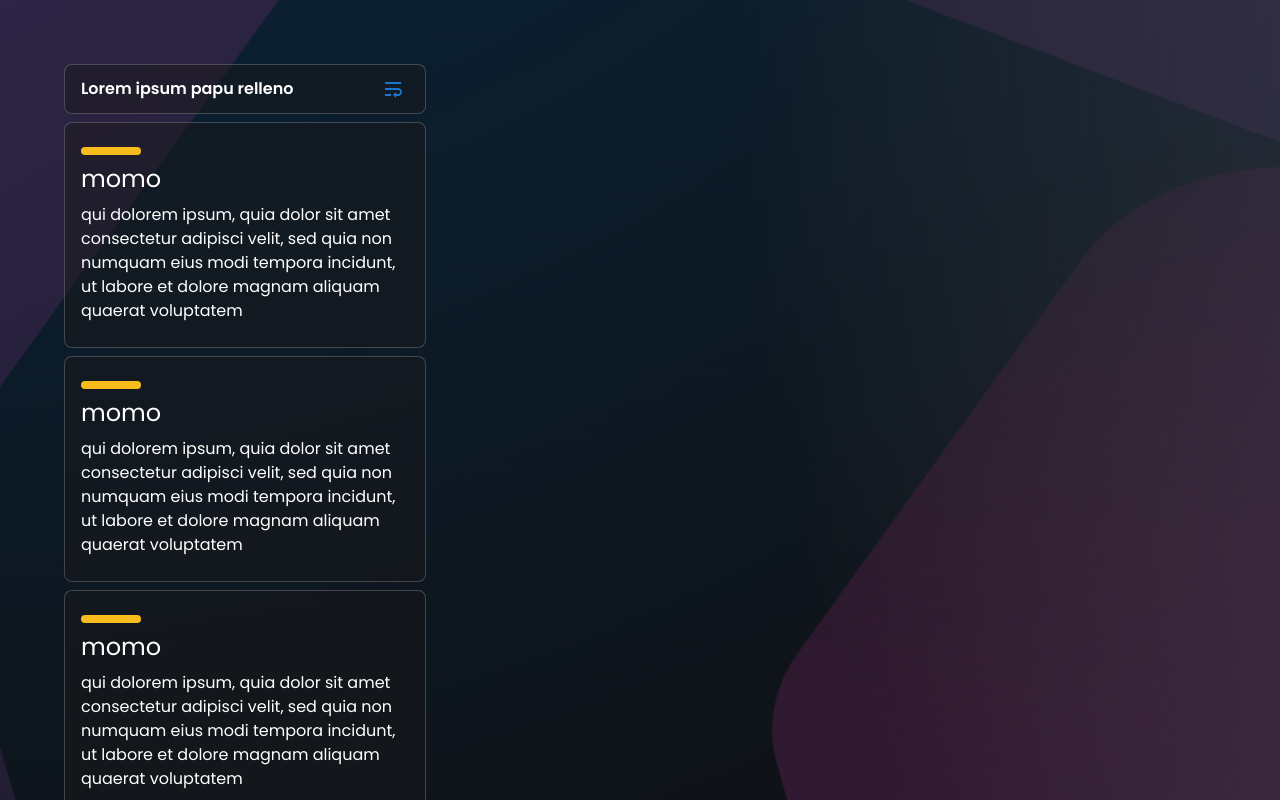
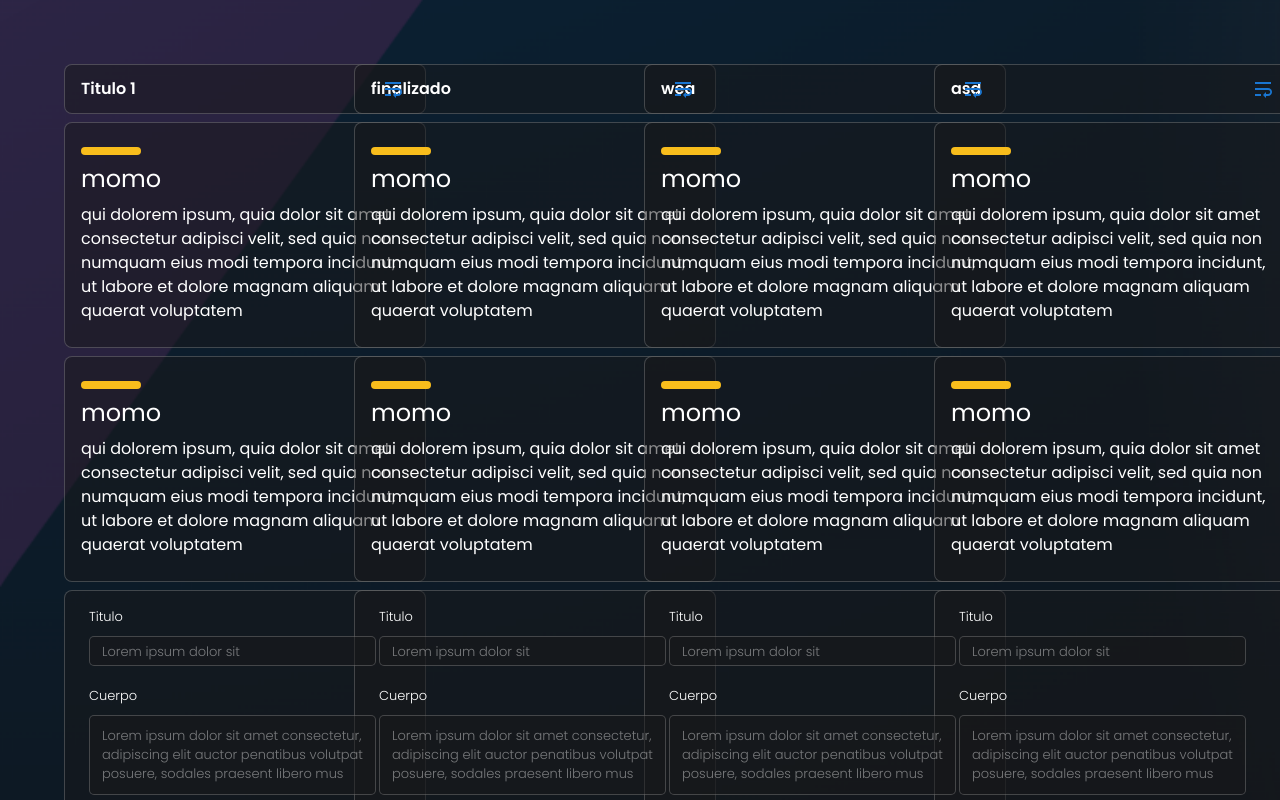
Before and after one commit to DemianAdam/Trabajo_Final_AP, a React (Vite) app: page / in a window 1280 px wide. Shown: the top 800 px of the page. Built offline with nearby package versions, Linux system fonts and the light colour scheme.

Commit message:
Implement integration between TaskList, TaskComponent, Categoria, and TaskForm

```diff
--- a/src/App.jsx
+++ b/src/App.jsx
@@ -4,16 +4,19 @@ import Grid from "@mui/material/Grid";
 import Categoria from "./components/categoria";
 import TaskComponent from "./components/task.component";
 import TaskForm from "./components/TaskForm";
+import TaskList from "./components/TaskList";
+import { useState } from "react";
+import { flexbox } from '@mui/system';
+
 
 function App() {
   // Const para crear el array vacio que contendra las notas
-  const arrayList = () => {
-    const [notas, setNotas] = useState([])
-  }
+  const [notas, setNotas] = useState([]);
+
 
   // Const que agrega las 'newNota' dentro del arrayList, actualizandolo con cada nota agregada
   const addNota = (newNota) => {
-    setNotas([...notas, newNota])
+    setNotas([...notas, newNota]);
   }
 
   //un ejmplo de conjunto de listas y notas
@@ -21,7 +24,7 @@ function App() {
   const tasksList = [
     {
       id: "0",
-      title: "pruebas",
+      title: "Titulo 1",
       tasks: [
         {
           id: 0,
@@ -55,6 +58,60 @@ function App() {
         },
       ],
     },
+    {
+      id: "2",
+      title: "wea",
+      tasks: [
+        {
+          id: 0,
+          title: "momo",
+          body: "qui dolorem ipsum, quia dolor sit amet consectetur adipisci velit, sed quia non numquam eius modi tempora incidunt, ut labore et dolore magnam aliquam quaerat voluptatem",
+          label: "#F8BD1C",
+        },
+        {
+          id: 1,
+          title: "momo",
+          body: "qui dolorem ipsum, quia dolor sit amet consectetur adipisci velit, sed quia non numquam eius modi tempora incidunt, ut labore et dolore magnam aliquam quaerat voluptatem",
+          label: "#F8BD1C",
+        },
+      ],
+    },
+    {
+      id: "3",
+      title: "asd",
+      tasks: [
+        {
+          id: 0,
+          title: "momo",
+          body: "qui dolorem ipsum, quia dolor sit amet consectetur adipisci velit, sed quia non numquam eius modi tempora incidunt, ut labore et dolore magnam aliquam quaerat voluptatem",
+          label: "#F8BD1C",
+        },
+        {
+          id: 1,
+          title: "momo",
+          body: "qui dolorem ipsum, quia dolor sit amet consectetur adipisci velit, sed quia non numquam eius modi tempora incidunt, ut labore et dolore magnam aliquam quaerat voluptatem",
+          label: "#F8BD1C",
+        },
+      ],
+    },
+    {
+      id: "4",
+      title: "aaa",
+      tasks: [
+        {
+          id: 0,
+          title: "momo",
+          body: "qui dolorem ipsum, quia dolor sit amet consectetur adipisci velit, sed quia non numquam eius modi tempora incidunt, ut labore et dolore magnam aliquam quaerat voluptatem",
+          label: "#F8BD1C",
+        },
+        {
+          id: 1,
+          title: "momo",
+          body: "qui dolorem ipsum, quia dolor sit amet consectetur adipisci velit, sed quia non numquam eius modi tempora incidunt, ut labore et dolore magnam aliquam quaerat voluptatem",
+          label: "#F8BD1C",
+        },
+      ],
+    },
   ];
 
   //un ejmplo de uso de la nota
@@ -67,23 +124,16 @@ function App() {
 
   return (
     <>
-      <Box sx={{ flexGrow: 1 }}>
-        <Grid container spacing={1}>
-          <Grid item xs={12}>
-            <Categoria></Categoria>
-          </Grid>
-          <Grid item xs={12}>
-            <TaskComponent taskData={taskData} />
-          </Grid>
-          <Grid item xs={12}>
-            <TaskComponent taskData={taskData} />
-          </Grid>
-          <Grid item xs={12}>
-            <TaskComponent taskData={taskData} />
-          </Grid>
-        </Grid>
-      </Box>
-      <TaskForm />
+      <Grid container spacing={1} justifyContent="flex-start">
+        {
+          tasksList.map((taskList) => (
+            <Grid item xs={12} sm={6} md={4} lg={3} key={taskList.id}>
+              <TaskList taskListData={taskList} />
+            </Grid>
+          ))
+        }
+      </Grid>
+
     </>
   );
 }
--- a/src/components/TaskForm.jsx
+++ b/src/components/TaskForm.jsx
@@ -1,4 +1,17 @@
 import { Box, Button, InputBase, InputLabel, Stack } from "@mui/material";
+import React from "react";
+
+const SvgComponent = React.memo(() => (
+  <svg
+    xmlns="http://www.w3.org/2000/svg"
+    width="60"
+    height="8"
+    viewBox="0 0 60 8"
+    fill="none"
+  >
+    <rect width="60" height="8" rx="4" fill="#FF3838" />
+  </svg>
+));
 
 export default function TaskForm() {
   return (
@@ -41,15 +54,7 @@ export default function TaskForm() {
           className="rounded-[5px] border border-white border-opacity-20 bg-zinc-900 bg-opacity-50 px-3  text-[13px] font-light leading-[19px] text-inherit"
         />
       </Stack>
-      <svg
-        xmlns="http://www.w3.org/2000/svg"
-        width="60"
-        height="8"
-        viewBox="0 0 60 8"
-        fill="none"
-      >
-        <rect width="60" height="8" rx="4" fill="#FF3838" />
-      </svg>
+      <SvgComponent />
       <Stack direction="row" spacing={1.5} useFlexGap>
         <Button
           variant="contained"
--- a/src/components/TaskList.jsx
+++ b/src/components/TaskList.jsx
@@ -1,21 +1,27 @@
 import React from 'react';
-import { List, ListItem, Typography, Divider } from '@mui/material';
+import { List, ListItem, Typography, Divider, Grid, Box } from '@mui/material';
+import TaskComponent from './task.component';
+import Categoria from './categoria';
+import TaskForm from './TaskForm';
 
-const TaskList = ({ category }) => {
+const TaskList = ({ taskListData }) => {
   return (
-    <div className="mt-4">
-      <Typography variant="h6">{category.title}</Typography>
-      <Divider className="my-2" />
-      <List>
-        {category.tasks.map((task, index) => (
-          <ListItem key={index}>
-            <Typography variant="body1">
-              <strong>{task.title}:</strong> {task.body}
-            </Typography>
-          </ListItem>
+    <Box sx={{ flexGrow: 1 }}>
+      <Grid container spacing={1}>
+        <Grid item xs={12}>
+          <Categoria title={taskListData.title} />
+        </Grid>
+        <Divider className="my-2" />
+        {taskListData.tasks.map((task) => (
+          <Grid item xs={12} key={task.id}>
+            <TaskComponent taskData={task} />
+          </Grid>
         ))}
-      </List>
-    </div>
+        <Grid item xs={12}>
+          <TaskForm />
+        </Grid>
+      </Grid>
+    </Box>
   );
 };
 
--- a/src/components/categoria.jsx
+++ b/src/components/categoria.jsx
@@ -4,13 +4,12 @@ import React, { useState } from "react";
 import IconButton from "@mui/material/IconButton";
 import MoreHorizIcon from "@mui/icons-material/MoreHoriz";
 
-export default function Categoria() {
+export default function Categoria({ title }) {
   //  const [categoriaTitle, setCategoriaTitle] = useState(props.categoriaTitle)
-
   return (
     <div className="flex w-[22.625rem] items-center justify-between rounded-lg border border-white/20 bg-[#18191B80]/50 pb-1 pl-4 pr-3 pt-1 text-white">
       <Typography className="py-1 font-semibold">
-        Lorem ipsum papu relleno
+        {title}
       </Typography>
       <IconButton color="primary">
         <WrapText></WrapText>
```
